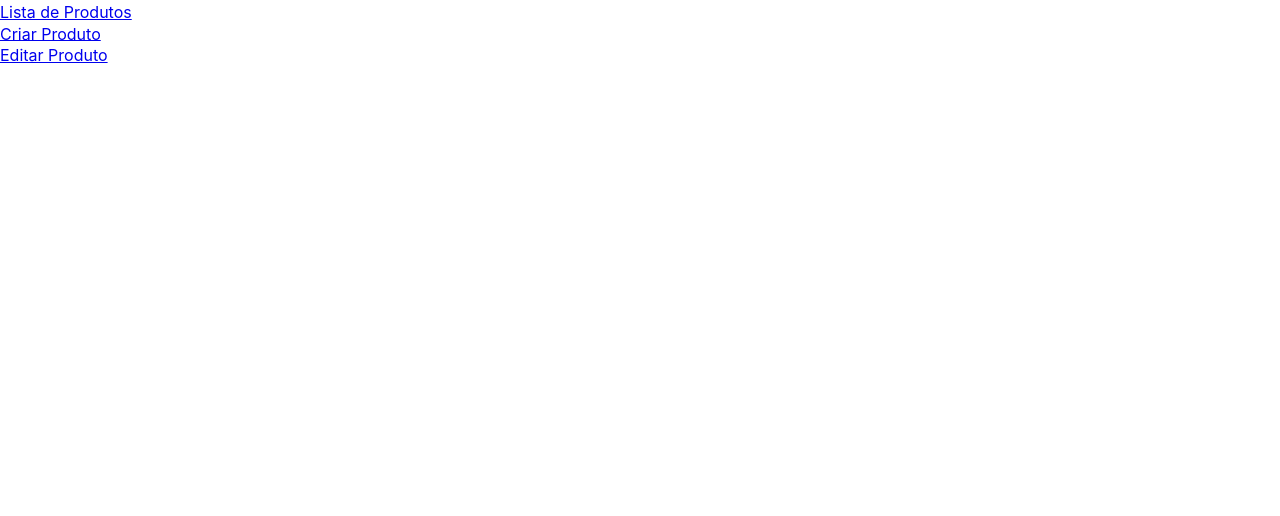
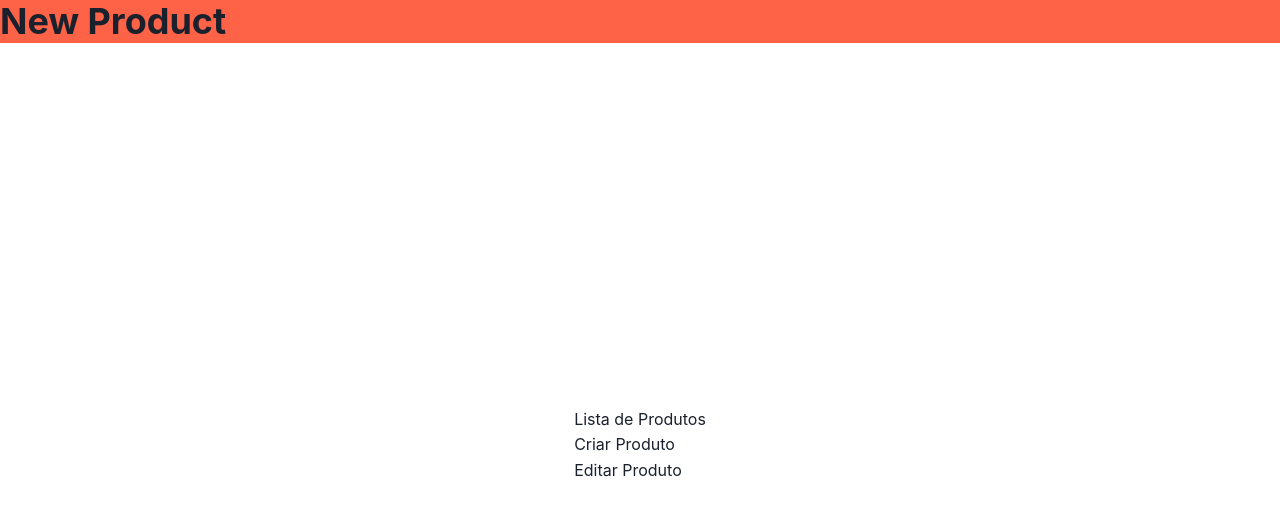
Before and after one commit to ZanellaIgor/teste_front, a React (Create React App) app: page / in a window 1280 px wide. Shown: the top 516 px of the page. Built offline with nearby package versions, Linux system fonts and the light colour scheme.

Commit message:
testecha

```diff
--- a/package.json
+++ b/package.json
@@ -3,10 +3,14 @@
   "version": "0.1.0",
   "private": true,
   "dependencies": {
+    "@chakra-ui/react": "^2.5.4",
+    "@emotion/react": "^11.10.6",
+    "@emotion/styled": "^11.10.6",
     "@testing-library/jest-dom": "^5.16.5",
     "@testing-library/react": "^13.4.0",
     "@testing-library/user-event": "^13.5.0",
     "axios": "^1.3.4",
+    "framer-motion": "^10.9.2",
     "react": "^18.2.0",
     "react-dom": "^18.2.0",
     "react-icons": "^4.8.0",
--- a/src/App.js
+++ b/src/App.js
@@ -1,6 +1,7 @@
 
 import { BrowserRouter, Route, Routes } from 'react-router-dom';
 import './App.css';
+
 import ProductRoutes from './pages/Routes/ProductRoutes';
 
 //hook
@@ -8,7 +9,7 @@ function App() {
   return (
     <div className="App">
 
-      <ProductRoutes />
+     <ProductRoutes/>
 
     </div>
   );
--- a/src/index.js
+++ b/src/index.js
@@ -3,15 +3,16 @@ import ReactDOM from 'react-dom/client';
 import './index.css';
 import App from './App';
 import reportWebVitals from './reportWebVitals';
+import { ChakraBaseProvider, theme } from '@chakra-ui/react';
 
 const root = ReactDOM.createRoot(document.getElementById('root'));
 root.render(
   <React.StrictMode>
-    <App />
+    <ChakraBaseProvider theme={theme}>
+      <App />
+    </ChakraBaseProvider>
   </React.StrictMode>
 );
 
-// If you want to start measuring performance in your app, pass a function
-// to log results (for example: reportWebVitals(console.log))
-// or send to an analytics endpoint. Learn more: https://bit.ly/CRA-vitals
+
 reportWebVitals();
--- a/src/pages/EditProduct/EditProduct.js
+++ b/src/pages/EditProduct/EditProduct.js
@@ -1,22 +1,37 @@
-import React from 'react'
+import React, { useEffect } from 'react'
 import InputProduct from '../components/InputProduct'
 import { useParams } from 'react-router-dom';
+import axios from 'axios';
+
 
 const EditProduct = () => {
     const { id } = useParams();
 
+    const baseURL = "https://windelweb.windel.com.br:3000/teste-front"
     const text = "Editar"
     const handleClick = () => {
         console.log("esta no edit")
+    }
+    useEffect(() => {
+        axios.patch(`${baseURL}/${id}`, )
+            .then(response => {
+                console.log(response)
+            })
+            .catch(error => {
+                console.log(error)
+            })
+        console.log("foi1")
+    }, [id])
 
-    }
     return (
         <div>
-        <h3>Edite o Produto:</h3>
+            <h3>Edite o Produto:</h3>
             <InputProduct
-            text={text}
-            evento={handleClick} />
-            </div>
+                text={text}
+                evento={handleClick}
+
+               />
+        </div>
     )
 }
 
--- a/src/pages/Routes/ProductRoutes.js
+++ b/src/pages/Routes/ProductRoutes.js
@@ -1,6 +1,9 @@
 import React from 'react'
 
 import { BrowserRouter, Route, Routes } from 'react-router-dom';
+import { Header } from '../components/Header';
+
+
 import Home from '../components/Home';
 import CreateProduct from '../CreateProduct/CreateProduct';
 import EditProduct from '../EditProduct/EditProduct';
@@ -10,6 +13,8 @@ const ProductRoutes = () => {
 
     return (
         <BrowserRouter>
+            <Header />
+
             <Routes>
                 <Route path='/' element={<Home />} />
                 <Route path='/Produtos' element={<RenderListProduct />} />
--- /dev/null
+++ b/src/pages/components/Header.js
@@ -0,0 +1,13 @@
+import { Flex, Heading } from "@chakra-ui/react";
+
+import React from 'react'
+
+export function Header(){
+  return (
+  <Flex bg = ' tomato '>
+    <Heading >New Product</Heading>
+
+  </Flex>
+);
+
+}
--- a/src/pages/components/Home.js
+++ b/src/pages/components/Home.js
@@ -1,20 +1,32 @@
+import { ListItem, List, Flex } from '@chakra-ui/react'
 import React from 'react'
 import { Link } from 'react-router-dom'
 
 
+
 const Home = () => {
     return (
-        <ul>
-            <li>
-                <Link to='/Produtos'>Lista de Produtos</Link>
-            </li>
-            <li>
-                <Link to='/Produtos/Criar_Produto'>Criar Produto</Link>
-            </li>
-            <li>
-                <Link to='/Produtos/Editar_Produto/:id'>Editar Produto</Link>
-            </li>
-        </ul>
+
+        <Flex
+            display="flex"
+            justifyContent="center"
+            alignItems="center"
+            minHeight="100vh"
+            >
+            <List>
+                <ListItem>
+                    <Link to='/Produtos'>Lista de Produtos</Link>
+                </ListItem>
+                <ListItem>
+                    <Link to='/Produtos/Criar_Produto'>Criar Produto</Link>
+                </ListItem>
+                <ListItem>
+                </ListItem>
+                <ListItem>
+                    <Link to='/Produtos/Editar_Produto/:id'>Editar Produto</Link>
+                </ListItem>
+            </List>
+        </Flex>
     )
 }
 
--- /dev/null
+++ b/src/styles/theme.js
@@ -0,0 +1,7 @@
+import { extendTheme } from "@chakra-ui/react";
+
+//Inclui custom option
+
+const thme = extendTheme(customTheme);
+
+export default theme;
```
Also changed, not shown: src/pages/components/InputProduct.js (+9 -7 lines), 1 other file (tests, documents, lock files or other folders).
